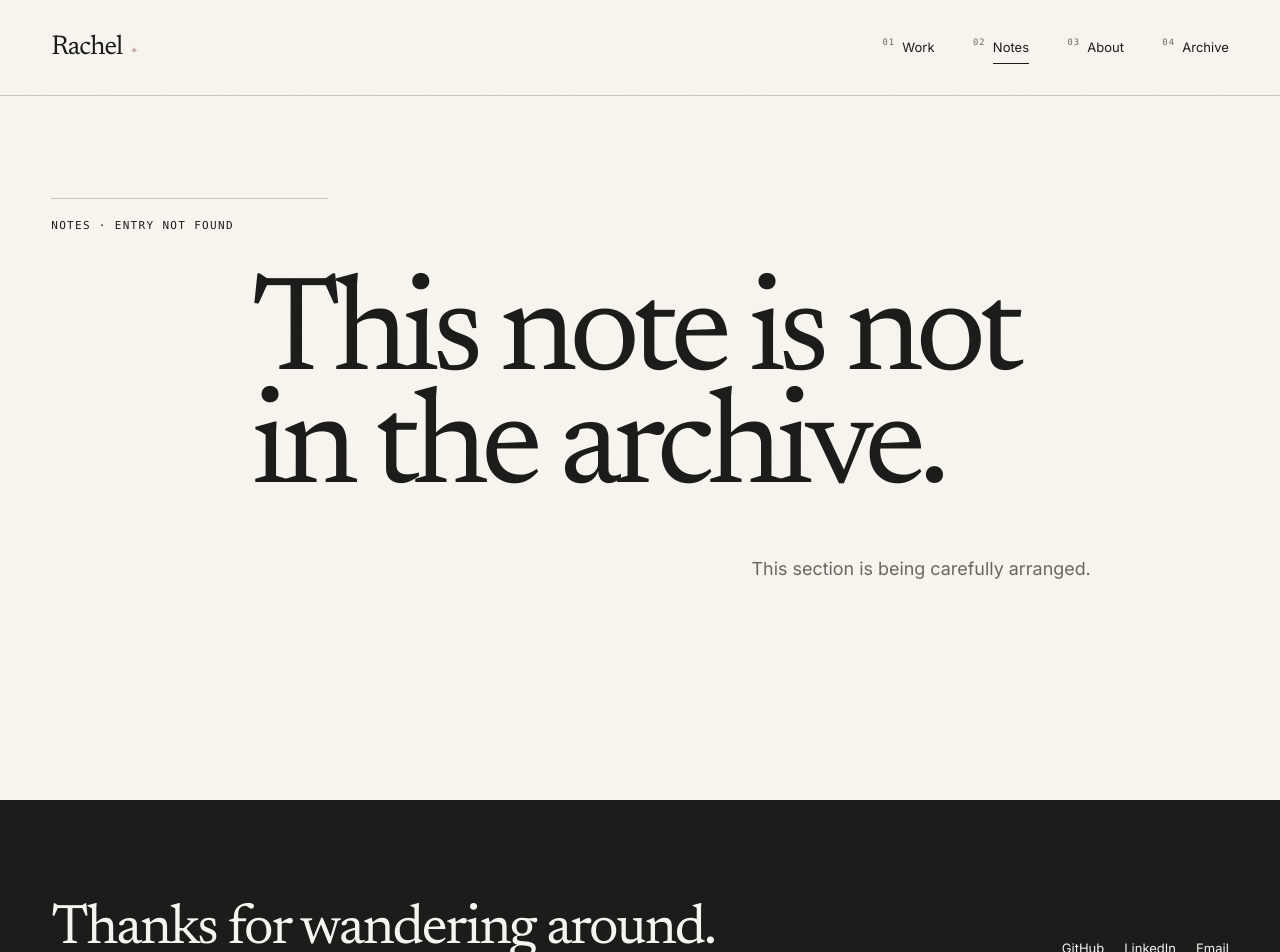
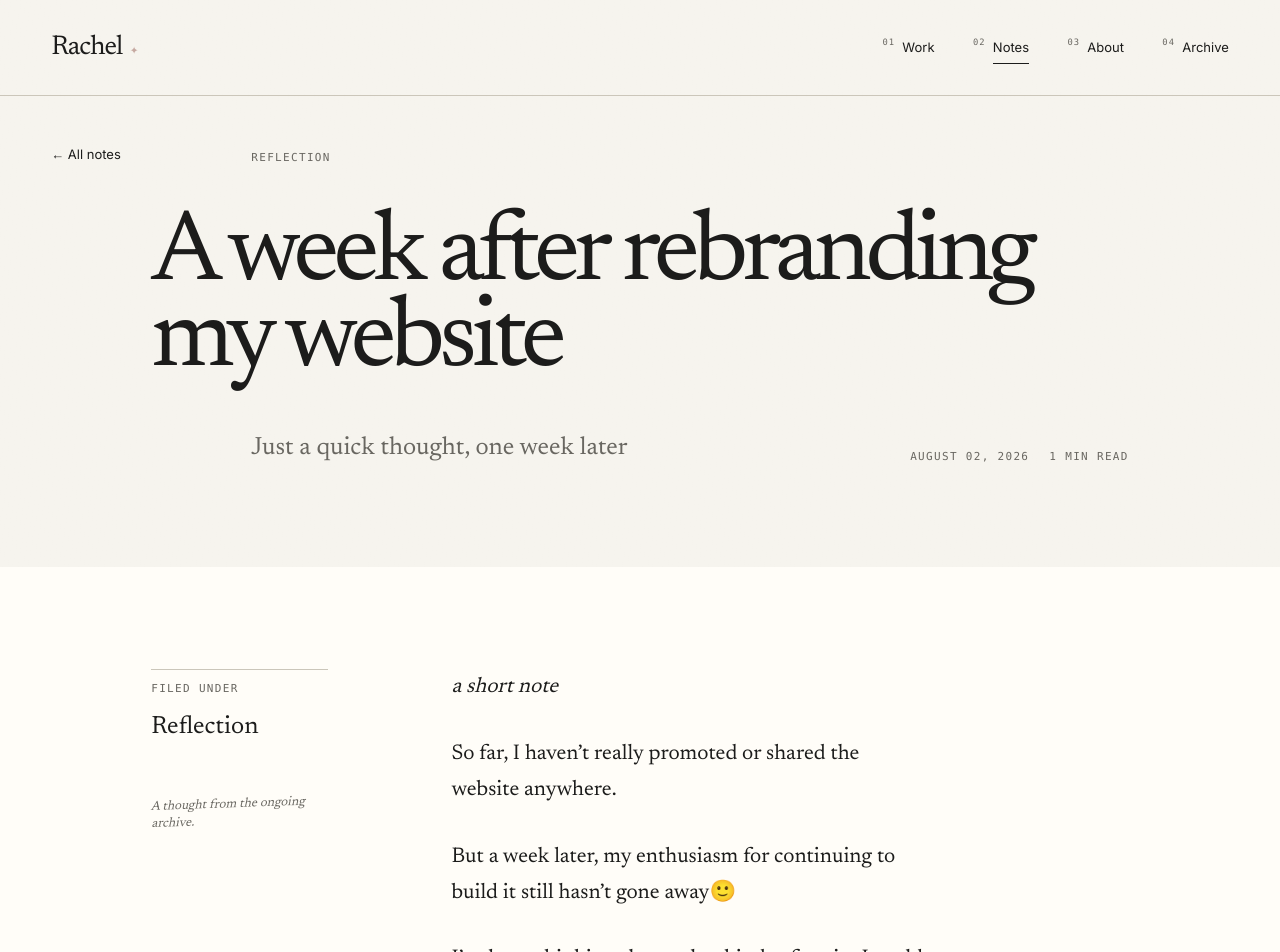
Before and after one commit to eun-chae-s/eun-chae-s.github.io, a React (Vite) app: page /notes/one-week-after-rebranding in a window 1280 px wide. Shown: the top 952 px of the page. Built offline with nearby package versions, Linux system fonts and the light colour scheme.

Commit message:
new blog

```diff
--- a/src/content/articleRegistry.js
+++ b/src/content/articleRegistry.js
@@ -1,5 +1,7 @@
 import personalBrandingForMyself from "./articles/personal-branding-for-myself.md?raw";
+import weekAfterRebranding from "./articles/one-week-after-rebranding.md?raw";
 
 export const articleRegistry = {
   "personal-branding-for-myself": personalBrandingForMyself,
+  "one-week-after-rebranding": weekAfterRebranding,
 };
--- /dev/null
+++ b/src/content/articles/one-week-after-rebranding.md
@@ -0,0 +1,11 @@
+# A week after rebuilding my website
+
+*a short note*
+
+So far, I haven’t really promoted or shared the website anywhere.
+
+But a week later, my enthusiasm for continuing to build it still hasn’t gone away🙂
+
+I’ve been thinking about what kinds of topics I could write about and what else I might want to add over time.
+
+I’m also pretty proud of myself for finally getting the redesign done. Finishing something I had been putting off for a while gave me a little more motivation to start working on the next important thing on my list.
--- a/src/content/notes.js
+++ b/src/content/notes.js
@@ -9,8 +9,21 @@ export const notes = [
     excerpt:
       "On figuring out what feels like me, and slowly turning those thoughts into something other people can actually see.",
     href: "/notes/personal-branding-for-myself",
-    image: "https://d3ci2dhksvo0zi.cloudfront.net/images/articles/personal-branding-for-myself.jpeg",
+    image:
+      "https://d3ci2dhksvo0zi.cloudfront.net/images/articles/personal-branding-for-myself.jpeg",
     imageAlt:
       "A sunny waterfront path overlooking Lake Ontario and the Toronto skyline",
   },
+  {
+    slug: "one-week-after-rebranding",
+    title: "A week after rebranding my website",
+    date: "August 02, 2026",
+    isoDate: "2026-08-02",
+    category: "Reflection",
+    readingTime: "1 min",
+    excerpt: "Just a quick thought, one week later",
+    href: "/notes/one-week-after-rebranding",
+    image: null,
+    imageAlt: null,
+  },
 ];
```
